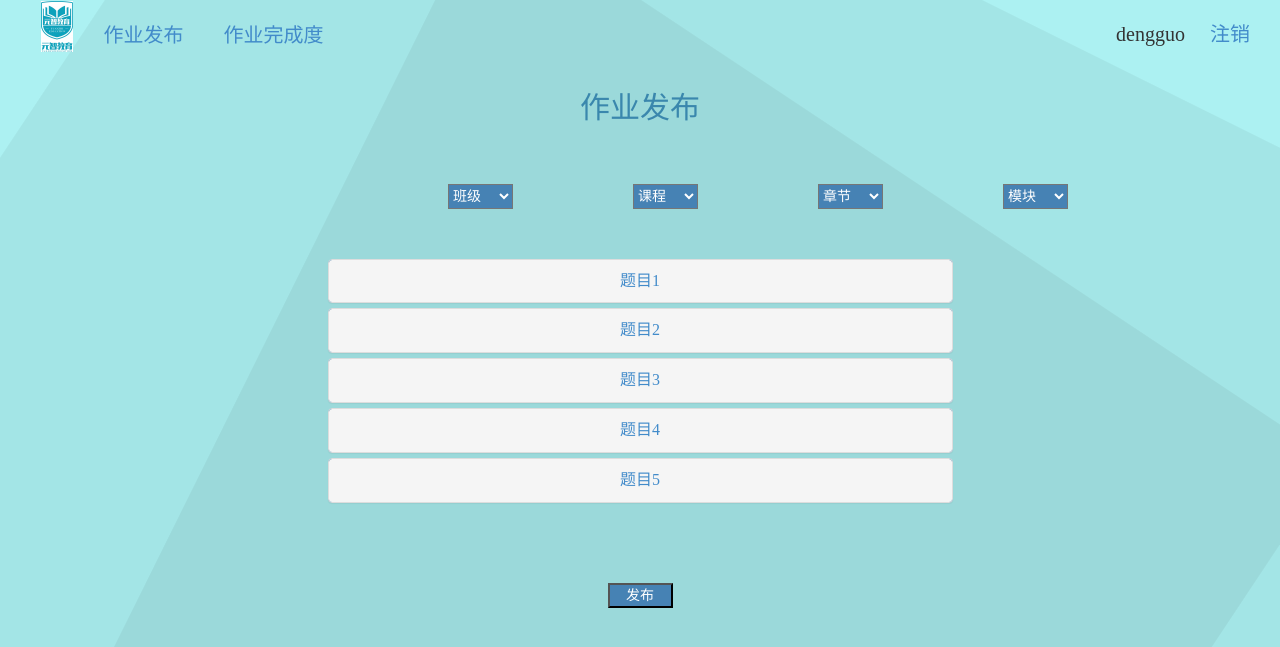
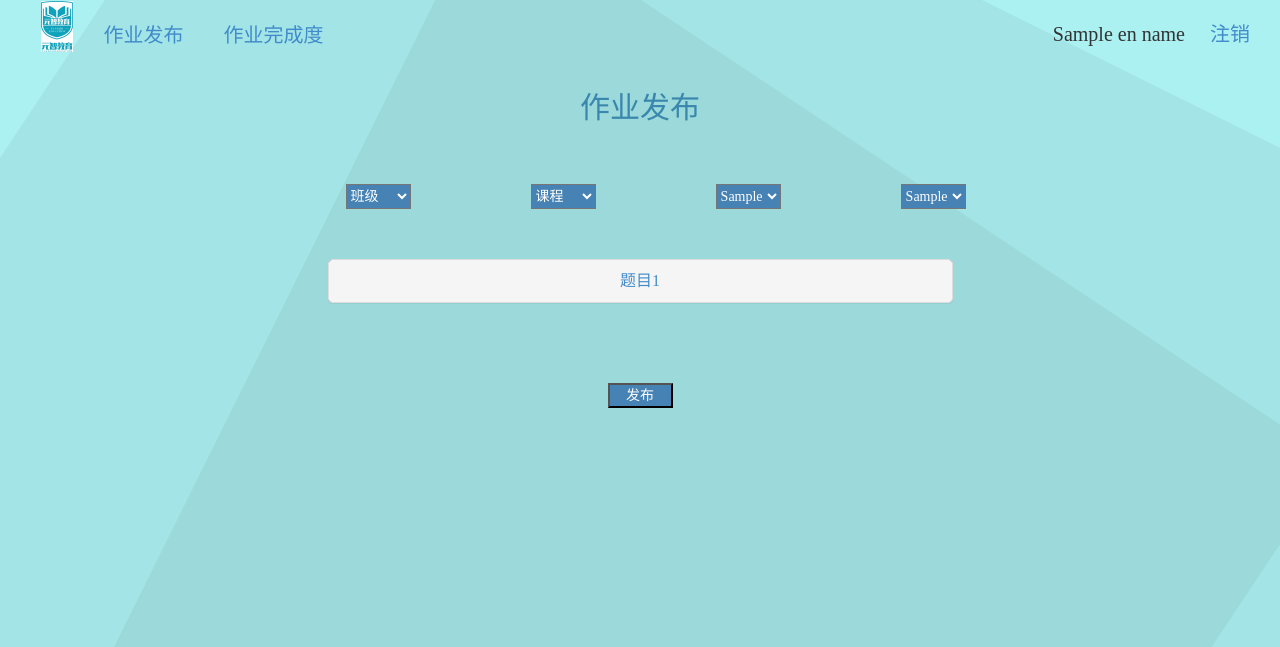
Before and after one commit to kechunlinbot/EducationPlatform, a Django app: template templates/publish_tasks.html in a window 1280 px wide. Shown: the top 647 px of the page. Run offline with Django 3.2, Linux system fonts and the light colour scheme; the template is opened without the code that fills it: most values are stand-ins (such as "Sample title", 1, 10 or a date in 2020); parts of the project's set-up code (start-up, migrations or seed data) failed here and were passed over; some libraries are stand-ins or nearby versions.

Commit message:
didididididididididididididiidididi

```diff
--- a/apps/homework/forms.py
+++ b/apps/homework/forms.py
@@ -8,6 +8,7 @@ class AssignmentsForm(forms.Form):
     course = forms.CharField(required=True)
     first_module = forms.CharField(required=True)
     second_module = forms.CharField(required=True)
+    refer_complete_time = forms.CharField(required=True)
     is_bonus = forms.CharField(required=True)
     is_release = forms.CharField(required=True)
 
--- a/apps/knowledgequestions/adminx.py
+++ b/apps/knowledgequestions/adminx.py
@@ -23,9 +23,9 @@ class KnowledgeBaseAdmin(object):
 
 
 class QuestionBankAdmin(object):
-    list_display = ['title', 'content', 'difficulty_level', 'module', 'created_time']
-    search_fields = ['title', 'content', 'difficulty_level', 'module__name']
-    list_filter = ['title', 'content', 'difficulty_level', 'module', 'created_time']
+    list_display = ['title', 'content', 'difficulty_level', 'knowledgebase', 'created_time']
+    search_fields = ['title', 'content', 'difficulty_level', 'knowledgebase__name']
+    list_filter = ['title', 'content', 'difficulty_level', 'knowledgebase', 'created_time']
 
 
 xadmin.site.register(Course, CourseAdmin)
--- a/apps/knowledgequestions/models.py
+++ b/apps/knowledgequestions/models.py
@@ -26,7 +26,7 @@ class Course(models.Model):
     def __repr__(self):
         return self.name
 
-    __str__ = __repr__
+    # __str__ = __repr__
 
 
 class Module(models.Model):
@@ -73,7 +73,7 @@ class QuestionBank(models.Model):
     title = models.CharField(max_length=20, verbose_name='题目名称')
     content = models.CharField(max_length=500, verbose_name='题目内容')
     difficulty_level = models.CharField(max_length=10, choices=DIFFICULTY_LEVELS, default='beginner', verbose_name='难易程度')
-    module = models.ForeignKey(Module, verbose_name='知识模块')
+    knowledgebase = models.ForeignKey(KnowledgeBase, default='', verbose_name='二级模块')
     created_time = models.DateTimeField(auto_now_add=True, verbose_name='创建时间')
     modified_time = models.DateTimeField(auto_now=True, verbose_name='最后一次修改时间')
     creator = models.ForeignKey(User, related_name='+', verbose_name='创建者')
--- a/static/css/view_detail_of_completion_tch.css
+++ b/static/css/view_detail_of_completion_tch.css
@@ -25,7 +25,7 @@
       list-style: none;
   }
   .first{
-		margin-left:35%;
+		margin-left:27%;
   }
   .panel-group{
 		width:50%;
--- /dev/null
+++ b/static/js/publish_tasks.js
@@ -0,0 +1,74 @@
+function course_1(str)
+{
+  var xmlhttp;
+  if (window.XMLHttpRequest)
+  {
+    // IE7+, Firefox, Chrome, Opera, Safari 浏览器执行代码
+    xmlhttp=new XMLHttpRequest();
+  }
+  else
+  {
+    // IE6, IE5 浏览器执行代码
+    xmlhttp=new ActiveXObject("Microsoft.XMLHTTP");
+  }
+  xmlhttp.onreadystatechange=function()
+  {
+    if (xmlhttp.readyState==4 && xmlhttp.status==200)
+    {
+      document.getElementById("My_module").innerHTML=xmlhttp.responseText;
+    }
+  };
+  xmlhttp.open("GET","/submit_course_info?q="+str,true);
+  // xmlhttp.setRequestHeader('content-type','application/x-www-form-urlencoded');
+  xmlhttp.send();
+}
+
+function course_2(str)
+{
+  var xmlhttp;
+  if (window.XMLHttpRequest)
+  {
+    // IE7+, Firefox, Chrome, Opera, Safari 浏览器执行代码
+    xmlhttp=new XMLHttpRequest();
+  }
+  else
+  {
+    // IE6, IE5 浏览器执行代码
+    xmlhttp=new ActiveXObject("Microsoft.XMLHTTP");
+  }
+  xmlhttp.onreadystatechange=function()
+  {
+    if (xmlhttp.readyState==4 && xmlhttp.status==200)
+    {
+      document.getElementById("Second_module").innerHTML=xmlhttp.responseText;
+    }
+  };
+  xmlhttp.open("GET","/submit_module_info?q="+str,true);
+  // xmlhttp.setRequestHeader('content-type','application/x-www-form-urlencoded');
+  xmlhttp.send();
+}
+
+function course_3(str)
+{
+  var xmlhttp;
+  if (window.XMLHttpRequest)
+  {
+    // IE7+, Firefox, Chrome, Opera, Safari 浏览器执行代码
+    xmlhttp=new XMLHttpRequest();
+  }
+  else
+  {
+    // IE6, IE5 浏览器执行代码
+    xmlhttp=new ActiveXObject("Microsoft.XMLHTTP");
+  }
+  xmlhttp.onreadystatechange=function()
+  {
+    if (xmlhttp.readyState==4 && xmlhttp.status==200)
+    {
+      document.getElementById("content").innerHTML=xmlhttp.responseText;
+    }
+  };
+  xmlhttp.open("GET","/submit_knowledgebase_info?q="+str,true);
+  // xmlhttp.setRequestHeader('content-type','application/x-www-form-urlencoded');
+  xmlhttp.send();
+}
--- a/templates/publish_tasks.html
+++ b/templates/publish_tasks.html
@@ -10,6 +10,7 @@
     <link rel="stylesheet" href="../static/css/background_all.css">
     <link rel="stylesheet" href="../static/css/view_detail_of_completion_tch.css">
     <script src="../static/js/jquery.js"></script>
+    <script src="../static/js/publish_tasks.js"></script>
     <script src="http://cdn.static.runoob.com/libs/bootstrap/3.3.7/js/bootstrap.min.js"></script>
 </head>
 <body>
@@ -29,52 +30,48 @@
 <div class="nav_cs">
     <ul>
         <li>
-            <p>dengguo</p>
-            <a href="{% url 'logout_tch'  %}"> 注销</a>
+            <p>{{ en_name }}</p>
+            <a href="{% url 'logout_tch' %}"> 注销</a>
         </li>
     </ul>
 </div>
 <div style="text-align:center;">
+    <form action="{% url 'submit_course_info' %}" method="POST">{% csrf_token %}
     <div style="">
         <h2 class="text-info">作业发布</h2>
         <div class="float-left first">
-        <form action="#">
+
             <select class="sel_color" name="class_name" id="">
                 <option value='#'>班级</option>
-                <option value='#'>0826</option>
-                <option value='#'>1026 </option>
+                {% for class in classes %}
+                    <option value='{{ class.name }}'>{{ class.name }}</option>
+                {% endfor %}
             </select>
-        </form>
         </div>
         <div class="float-left">
-        <form action="#">
-            <select class="sel_color" name="course" id="">
+            <select class="sel_color" name="course" id="" onclick="course_1(this.value)">
                 <option value="#">课程</option>
-                <option value="#">Python</option>
-                <option value="#">Java</option>
-                <option value="#">MySQL</option>
+                {% for course in courses %}
+                    <option value="{{ course.name }}">{{ course.name }}</option>
+                {% endfor %}
             </select>
-        </form>
+        </div>
+        {#        </form>#}
+        <div class="float-left">
+            <select class="sel_color" name="first_module" id="My_module" onclick="course_2(this.value)">
+                {% for module in modules %}
+                    <option value="{{ module.name }}">{{ module.name }}</option>
+                {% endfor %}
+            </select>
         </div>
             <div class="float-left">
-        <form action="#">
-            <select class="sel_color" name="first_module" id="">
-                <option value="#">章节</option>
-                <option value="#">元组</option>
-                <option value="#">列表</option>
-                <option value="#">字符串</option>
+
+                <select class="sel_color" name="second_module" id="Second_module" onclick="course_3(this.value)">
+                    {% for knowledgebase in knowledgebases %}
+                        <option value="{{ knowledgebase.name }}">{{ knowledgebase.name }}</option>
+                    {% endfor %}
                 </select>
-        </form>
-    </div>
-    <div class="float-left">
-        <form action="#">
-            <select class="sel_color" name="second_module" id="">
-                <option value="#">模块</option>
-                <option value="#">一级</option>
-                <option value="#">二级</option>
-                <option value="#">三级</option>
-            </select>
-        </form>
+
             </div>
     </div>
     <div style="clear:both;"></div>
@@ -83,95 +80,23 @@
         <div class="panel-group con" id="panel-853706">
             <div class="panel panel-default con_color">
                 <div class="panel-heading">
-             <a class="panel-title collapsed" data-toggle="collapse" data-parent="#panel-853706" href="#panel-element-383422">题目1</a>
+                    <a class="panel-title collapsed" data-toggle="collapse" data-parent="#panel-853706"
+                       href="#panel-element-383422">题目1</a>
                 </div>
                 <div id="panel-element-383422" class="panel-collapse collapse">
                     <div class="panel-body">
                         <form action="#">
-                                <p>内容内容内容内容内容内容内容内容内容内容内容内容内容内容内容内容内容内容内容内容内容内容内容内容内容内容内容内容内容内容内容内容内容内容内容</p>
-                                题目难度:<p>{{ nandu }}</p>
-                                参考完成时间:<p>{{ time }}</p>
-                                是否加分题: <input type="radio" name="is_bonus" value="no" checked="checked">不是
-                                          <input type="radio" name="is_bonus" value="yes">是
+                            {% for questionbank in questionbanks %}
+                                <p>{{ questionbank.title }}</p>
+                                <p>{{ questionbank.content }}</p>
+                                题目难度:<p>{{ questionbank.difficulty_level }}</p>
+                                参考完成时间(min)：<input type="text" name="refer_complete_time">
+                                是否加分题: <input type="radio" name="is_bonus" value="0" checked="checked">否
+                                <input type="radio" name="is_bonus" value="1">是
                                 <br>
-                                是否发布此题：<input type="radio" name="is_release" value="no" checked="checked">不
-                                            <input type="radio" name="is_release" value="yes">好
-                            </form>
-                        </div>
-          </div>
-        </div>
-        <div class="panel panel-default con_color">
-          <div class="panel-heading">
-             <a class="panel-title" data-toggle="collapse" data-parent="#panel-853706" href="#panel-element-395559">题目2</a>
-          </div>
-          <div id="panel-element-395559" class="panel-collapse collapse">
-            <div class="panel-body">
-                            <form action="#">
-                                <p>内容内容内容内容内容内容内容内容内容内容内容内容内容内容内容内容内容内容内容内容内容内容内容内容内容内容内容内容内容内容内容内容内容内容内容</p>
-                                题目难度:<p>{{ nandu }}</p>
-                                参考完成时间:<p>{{ time }}</p>
-                                是否加分题: <input type="radio" name="is_bonus" value="no" checked="checked">不是
-                                          <input type="radio" name="is_bonus" value="yes">是
-                                <br>
-                                是否发布此题：<input type="radio" name="is_release" value="no" checked="checked">不
-                                            <input type="radio" name="is_release" value="yes">好
-                            </form>
-            </div>
-          </div>
-        </div>
-                <div class="panel panel-default con_color">
-          <div class="panel-heading">
-             <a class="panel-title" data-toggle="collapse" data-parent="#panel-853706" href="#panel-element-395558">题目3</a>
-          </div>
-          <div id="panel-element-395558" class="panel-collapse collapse">
-            <div class="panel-body">
-                            <form action="#">
-                                <p>内容内容内容内容内容内容内容内容内容内容内容内容内容内容内容内容内容内容内容内容内容内容内容内容内容内容内容内容内容内容内容内容内容内容内容</p>
-                                题目难度:<p>{{ nandu }}</p>
-                                参考完成时间:<p>{{ time }}</p>
-                                是否加分题: <input type="radio" name="is_bonus" value="no" checked="checked">不是
-                                          <input type="radio" name="is_bonus" value="yes">是
-                                <br>
-                                是否发布此题：<input type="radio" name="is_release" value="no" checked="checked">不
-                                            <input type="radio" name="is_release" value="yes">好
-                            </form>
-            </div>
-          </div>
-        </div>
-                <div class="panel panel-default con_color">
-          <div class="panel-heading">
-             <a class="panel-title" data-toggle="collapse" data-parent="#panel-853706" href="#panel-element-395560">题目4</a>
-          </div>
-          <div id="panel-element-395560" class="panel-collapse collapse">
-            <div class="panel-body">
-                            <form action="#">
-                                <p>内容内容内容内容内容内容内容内容内容内容内容内容内容内容内容内容内容内容内容内容内容内容内容内容内容内容内容内容内容内容内容内容内容内容内容</p>
-                                题目难度:<p>{{ nandu }}</p>
-                                参考完成时间:<p>{{ time }}</p>
-                                是否加分题: <input type="radio" name="is_bonus" value="no" checked="checked">不是
-                                          <input type="radio" name="is_bonus" value="yes">是
-                                <br>
-                                是否发布此题：<input type="radio" name="is_release" value="no" checked="checked">不
-                                            <input type="radio" name="is_release" value="yes">好
-                            </form>
-            </div>
-          </div>
-        </div>
-                <div class="panel panel-default con_color">
-          <div class="panel-heading">
-             <a class="panel-title" data-toggle="collapse" data-parent="#panel-853706" href="#panel-element-395561">题目5</a>
-          </div>
-          <div id="panel-element-395561" class="panel-collapse collapse">
-            <div class="panel-body">
-                            <form action="#">
-                                <p>内容内容内容内容内容内容内容内容内容内容内容内容内容内容内容内容内容内容内容内容内容内容内容内容内容内容内容内容内容内容内容内容内容内容内容</p>
-                                题目难度:<p>{{ nandu }}</p>
-                                参考完成时间:<p>{{ time }}</p>
-                                是否加分题: <input type="radio" name="is_bonus" value="no">不是
-                                          <input type="radio" name="is_bonus" value="yes">是
-                                <br>
-                                是否发布此题：<input type="radio" name="is_release" value="no">不
-                                            <input type="radio" name="is_release" value="yes">好
+                                是否发布此题：<input type="radio" name="is_release" value="0" checked="checked">否
+                                <input type="radio" name="is_release" value="1">是
+                            {% endfor %}
                         </form>
                     </div>
                 </div>
@@ -181,8 +106,10 @@
 
     <br>
     <a href="#">
-        <button type="button" class="sel_color">发布</button>
+        <input type="submit" class="sel_color" value="发布">
     </a>
+
+        </form>
 </div>
 </body>
 </html>
```
Also changed, not shown: EducationPlatform/urls.py (+4 -3 lines), apps/homework/views.py (+41 -3 lines), apps/teachers/views.py (+12 -2 lines), apps/knowledgequestions/migrations/0002_auto_20180110_1603.py (added), apps/knowledgequestions/migrations/0003_auto_20180111_1608.py (added). Lines whose indentation alone changed are shown as unchanged.
